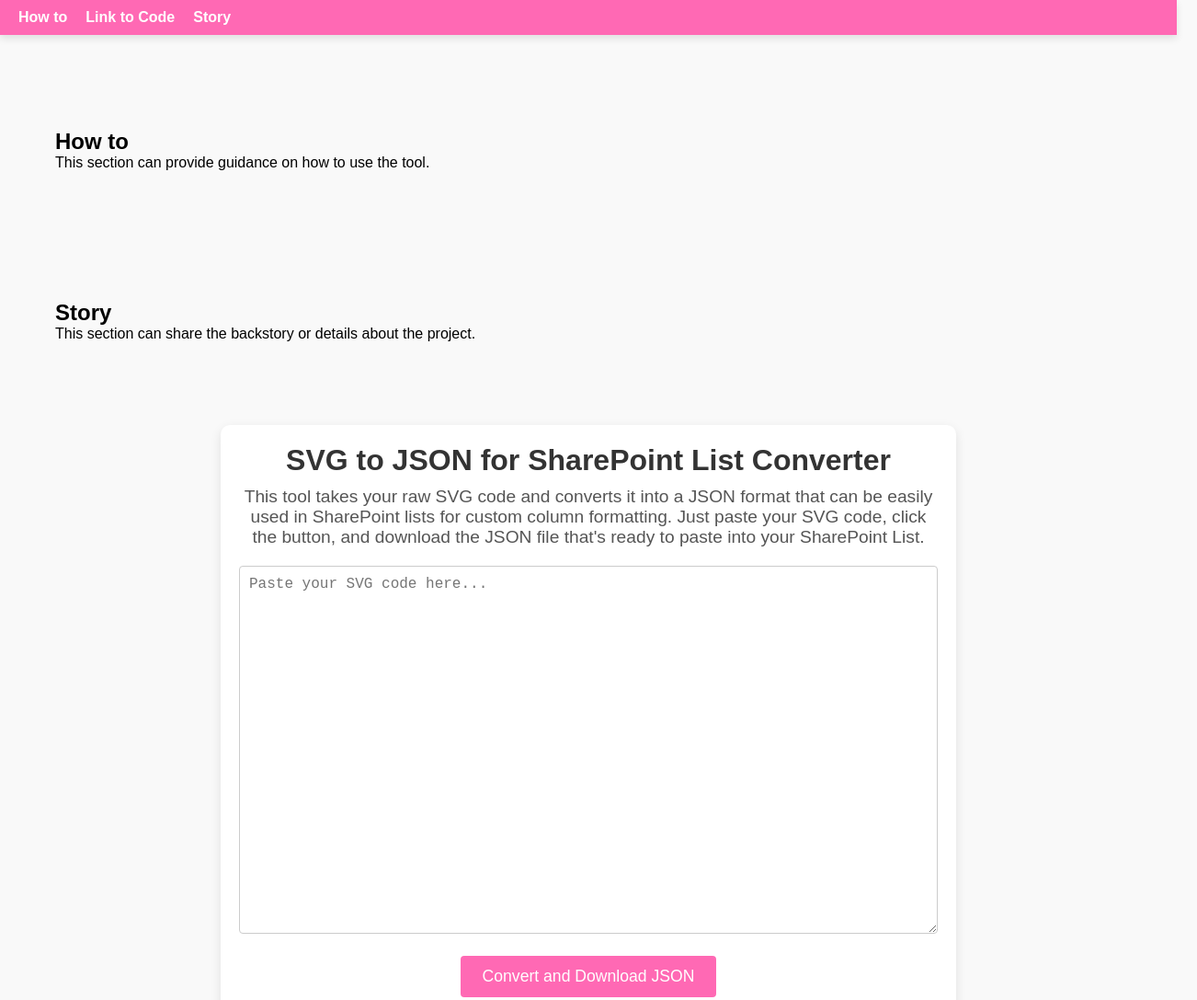
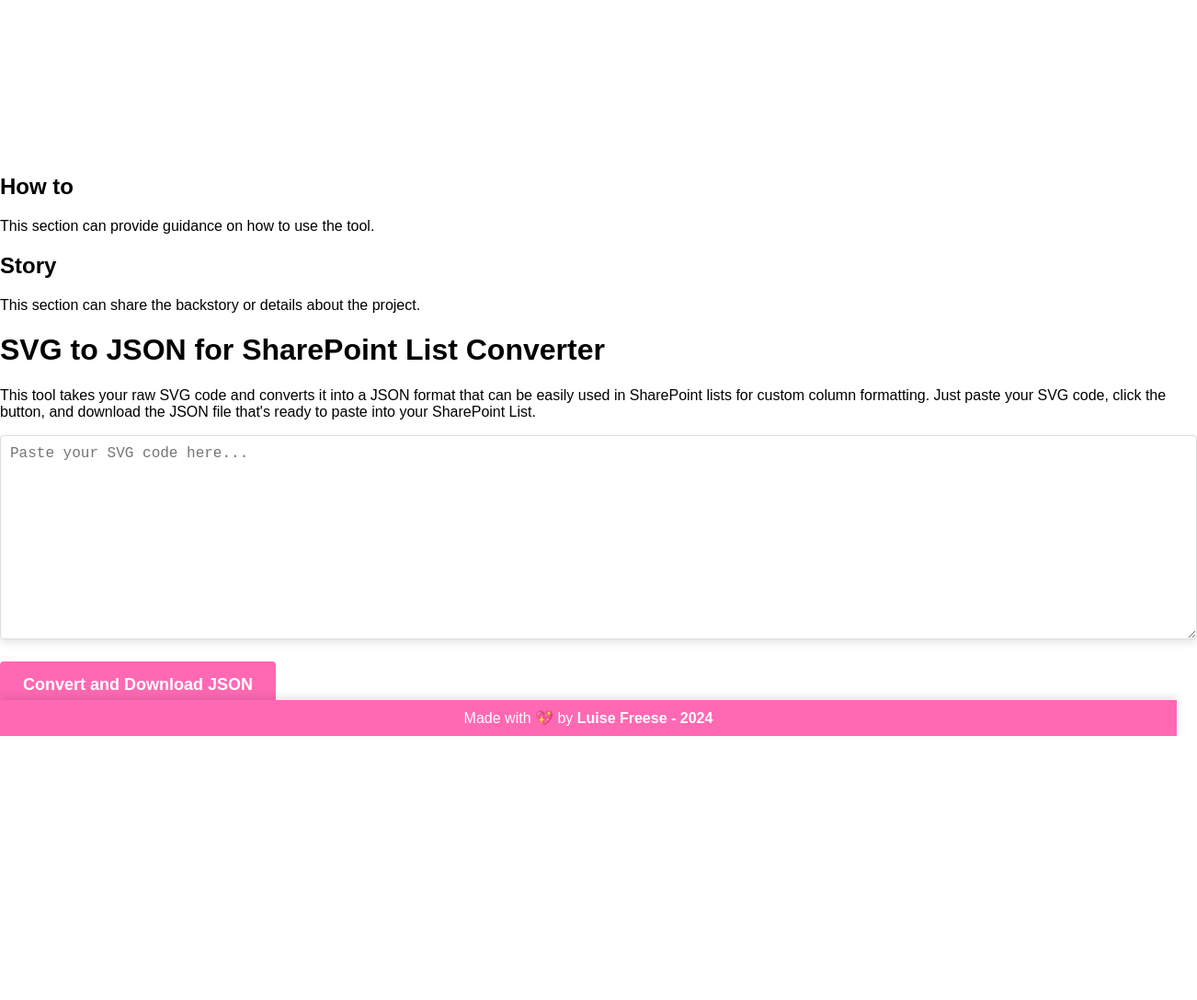
Before and after one commit to LuiseFreese/svg-to-SP-converter, a plain HTML site: page index.html in a window 1280 px wide. Shown: the top 1087 px of the page at 92% size, 1302 px wide, since content can reach past the window. After the commit the page ends 816 px from the top, so only its background shows below. Drawn offline with Linux system fonts and the light colour scheme.

Commit message:
adds additional pages and sidebar

```diff
--- a/style.css
+++ b/style.css
@@ -1,130 +1,137 @@
-* {
+/* Styling for Sidebar Navigation */
+.sidebar {
+    height: 100%;
+    width: 250px;
+    position: fixed;
+    top: 0;
+    left: 0;
+    background-color: #ff69b4;
+    padding-top: 20px;
+    box-shadow: 2px 0 5px rgba(0, 0, 0, 0.1);
+}
+
+.sidebar h2 {
+    text-align: center;
+    color: #fff;
+    font-size: 24px;
+}
+
+.menu {
+    list-style-type: none;
+    padding: 0;
+}
+
+.menu li {
+    padding: 15px 10px;
+    text-align: center;
+    font-size: 18px;
+}
+
+.menu li a {
+    color: white;
+    text-decoration: none;
+    font-weight: bold;
+    display: block;
+    transition: background-color 0.3s ease;
+}
+
+.menu li a:hover {
+    background-color: #fff200;
+    color: #ff69b4;
+}
+
+/* Main content styling */
+.main-content {
+    margin-left: 260px; /* Margin to avoid overlap with sidebar */
+    padding: 30px;
+    font-size: 18px;
+}
+
+.main-content h1 {
+    color: #ff69b4;
+    font-size: 36px;
+    margin-bottom: 20px;
+}
+
+.main-content p {
+    font-size: 18px;
+    line-height: 1.6;
+    margin-bottom: 20px;
+}
+
+/* Input Field and Button Adjustments */
+textarea {
+    width: 100%;
+    height: 200px; /* Adjusted to make the input box larger */
+    padding: 10px;
+    margin-bottom: 20px; /* Increased spacing between input and button */
+    font-size: 16px;
+    border: 1px solid #ddd;
+    border-radius: 4px;
+    box-shadow: 0 4px 8px rgba(0, 0, 0, 0.1);
+}
+
+button {
+    padding: 15px 25px;
+    background-color: #ff69b4;
+    color: white;
+    border: none;
+    border-radius: 4px;
+    cursor: pointer;
+    font-size: 18px;
+    font-weight: bold;
+    transition: background-color 0.3s ease;
+}
+
+button:hover {
+    background-color: #fff200;
+    color: #ff69b4;
+}
+
+/* Footer Styling */
+footer {
+    position: fixed;
+    left: 0;
+    bottom: 0;
+    width: 100%;
+    background-color: #ff69b4;
+    color: white;
+    text-align: center;
+    padding: 10px 0;
+    font-size: 16px;
+    box-shadow: 0 -4px 8px rgba(0, 0, 0, 0.1);
+}
+
+footer a {
+    color: white;
+    text-decoration: none;
+    font-weight: bold;
+    transition: color 0.3s ease;
+}
+
+footer a:hover {
+    color: #fff200;
+}
+
+/* Basic layout and reset */
+body {
+    font-family: Arial, sans-serif;
     margin: 0;
     padding: 0;
     box-sizing: border-box;
 }
 
-body {
-    font-family: Arial, sans-serif;
-    background-color: #f9f9f9;
-    min-height: 100vh;
-    display: flex;
-    flex-direction: column;
+/* Make sure the sidebar and content scroll properly */
+html, body {
+    height: 100%;
 }
 
-.container {
-    text-align: center;
-    margin: 30px auto;
-    padding: 20px;
-    background-color: #fff;
-    box-shadow: 0px 4px 12px rgba(0, 0, 0, 0.1);
-    max-width: 800px;
-    border-radius: 10px;
-    flex-grow: 1;
+.main-content {
+    min-height: 100vh;
+    overflow: auto;
 }
 
-.title {
-    font-size: 2rem;
-    color: #333;
-    margin-bottom: 10px;
+/* Ensure the sidebar scrolls if needed */
+.sidebar {
+    overflow-y: auto;
 }
-
-.description {
-    font-size: 1.2rem;
-    color: #555;
-    margin-bottom: 20px;
-}
-
-.input-container {
-    margin-bottom: 30px;
-}
-
-.input-box {
-    width: 100%;
-    height: 400px;
-    padding: 10px;
-    font-size: 1rem;
-    border: 1px solid #ccc;
-    border-radius: 4px;
-    margin-bottom: 20px;
-}
-
-.convert-button {
-    background-color: #ff69b4;
-    color: white;
-    padding: 12px 24px;
-    font-size: 1.1rem;
-    border: none;
-    border-radius: 4px;
-    cursor: pointer;
-    transition: background-color 0.3s ease;
-}
-
-.convert-button:hover {
-    background-color: #e655a0;
-}
-
-/* Footer styles */
-footer {
-    text-align: center;
-    background-color: #fff;
-    padding: 20px;
-    width: 100%;
-    margin-top: auto; /* Ensures the footer is pushed to the bottom */
-}
-
-footer a {
-    color: #ff69b4;
-    text-decoration: none;
-}
-
-footer a:hover {
-    text-decoration: underline;
-}
-
-/* Navbar styling */
-.navbar {
-    background-color: #ff69b4;
-    padding: 10px 20px;
-    box-shadow: 0 4px 8px rgba(0, 0, 0, 0.1);
-    position: fixed;
-    width: 100%;
-    top: 0;
-    z-index: 1000;
-}
-
-.menu {
-    list-style: none;
-    margin: 0;
-    padding: 0;
-    display: flex;
-    justify-content: flex-start;
-    gap: 20px;
-}
-
-.menu li {
-    display: inline;
-}
-
-.menu a {
-    text-decoration: none;
-    color: #fff;
-    font-weight: bold;
-    font-size: 1rem;
-    transition: color 0.3s ease;
-}
-
-.menu a:hover {
-    color: #fff200; /* Change hover color */
-}
-
-/* Add padding for content to avoid overlap with the fixed navbar */
-body {
-    padding-top: 60px;
-}
-
-/* Optional: Section styling */
-section {
-    padding: 60px;
-    margin-top: 20px;
-}
```
Also changed, not shown: how-to.html (added, +27 -0 lines), story.html (added, +27 -0 lines).
